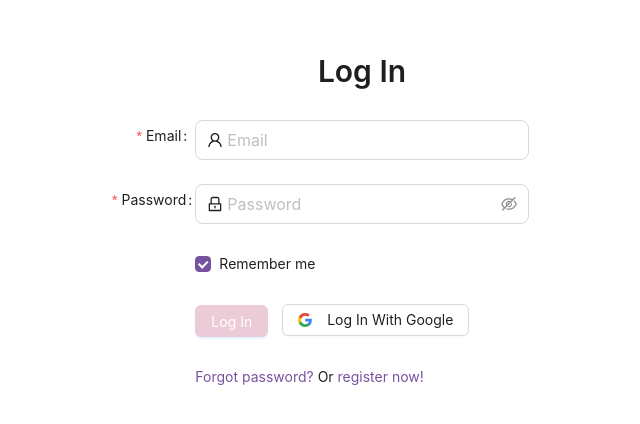
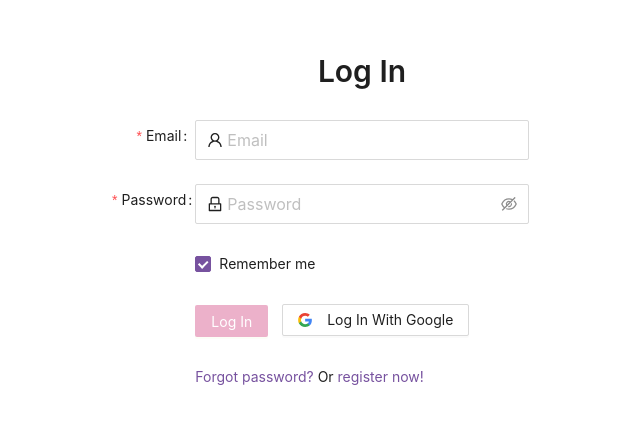
Before and after one commit to hannahw1004/dubhacks23, a React (Create React App) app: page /login in a window 1280 px wide. Shown: the part 178-602 px from the top of the page, without its empty margins (278-918 px from the left). Built offline with nearby package versions, Linux system fonts and the light colour scheme; no server answers.

Commit message:
Change theme color

```diff
--- a/src/LogIn.tsx
+++ b/src/LogIn.tsx
@@ -1,7 +1,7 @@
 import React, { useEffect, useState } from "react";
 import { Link, useNavigate } from "react-router-dom";
 import { LockOutlined, UserOutlined } from "@ant-design/icons";
-import { Button, Checkbox, Form, Input, Typography, Spin } from "antd";
+import { Button, Checkbox, Form, Input, Typography, Spin, ConfigProvider } from "antd";
 import { notification } from "antd";
 import { logIn, logInGoogle } from "./firebase";
 import { useAuthState } from "react-firebase-hooks/auth";
@@ -79,6 +79,7 @@ export const LogIn: React.FC = () => {
       <Title level={2} style={{ marginBottom: "1em" }}>
         Log In
       </Title>
+
       <Form
         name="basic"
         labelCol={{ span: 4 }}
@@ -88,6 +89,15 @@ export const LogIn: React.FC = () => {
         onFinish={onFinish}
         onFinishFailed={onFinishFailed}
         autoComplete="off"
+      >
+        <ConfigProvider
+          theme={{
+            token: {
+              colorPrimary:'#77529F',
+              borderRadius: 2,
+              colorBgContainer: '#FFFFFF',
+            },
+          }}
         >
             <Form.Item<FieldType>
           label="Email"
@@ -127,6 +137,15 @@ export const LogIn: React.FC = () => {
           />
         </Form.Item>
 
+        </ConfigProvider>
+
+        <ConfigProvider theme={{
+          token: {
+            colorPrimary:'#ECB1CA',
+            borderRadius: 2,
+            colorBgContainer: '#FFFFFF',
+          }
+        }}>
             <Form.Item<FieldType>
             name="remember"
             valuePropName="checked"
@@ -134,8 +153,19 @@ export const LogIn: React.FC = () => {
           >
             <Checkbox className="checkbox">Remember me</Checkbox>
           </Form.Item>
+        </ConfigProvider>
+
 
         <Form.Item {...tailLayout}>
+
+          <ConfigProvider
+          theme={{
+            token: {
+              colorPrimary:'#77529F',
+              borderRadius: 2,
+              colorBgContainer: '#77529F',
+            },
+          }}>
             <Button
               type="primary"
               htmlType="submit"
@@ -144,6 +174,16 @@ export const LogIn: React.FC = () => {
             >
               Log In
             </Button>
+          </ConfigProvider>
+
+          <ConfigProvider
+          theme={{
+            token: {
+              colorPrimary:'#77529F',
+              borderRadius: 2,
+              colorBgContainer: '#FFFFFF',
+            },
+          }}>
           <Button
             type="default"
             className="login-form-buttons"
@@ -161,12 +201,25 @@ export const LogIn: React.FC = () => {
             />
             Log In With Google
           </Button>
+
+          </ConfigProvider>
         </Form.Item>
         <Form.Item wrapperCol={{ offset: 4, span: 16 }}>
+
+          <ConfigProvider
+            theme={{
+              token: {
+                colorPrimary:'#ECB1CA',
+                borderRadius: 2,
+                colorBgContainer: '#FFFFFF',
+              },
+            }}>
             <a className="login-form-forgot" href="">
               Forgot password?
             </a>
             &nbsp;Or <Link to="/signup" className="login-form-forgot">register now!</Link>
+          </ConfigProvider>
+
         </Form.Item>
       </Form>
     </div>
--- a/src/Start.tsx
+++ b/src/Start.tsx
@@ -1,7 +1,7 @@
 import React from "react";
 
 import { Link } from "react-router-dom";
-import { Button } from "antd";
+import { Button, ConfigProvider } from "antd";
 import arrow from "./angle-down-svgrepo-com.svg";
 
 const onFinish = (values: any) => {
@@ -46,11 +46,21 @@ const Start: React.FC = () => {
             making your living space more than just a place to stay - it's a
             place to belong. Explore, connect, and grow with us today!
           </p>
-          <Link to="/login">
-            <Button type="primary" className="get-started-button">
-              Get started!
-            </Button>
-          </Link>
+          <ConfigProvider
+            theme={{
+              token: {
+                colorPrimary:'#77529F',
+                borderRadius: 2,
+                colorBgContainer: '#77529F',
+              },
+          }}>
+            <Link to="/login">
+              <Button type="primary" className="get-started-button">
+                Get started!
+              </Button>
+            </Link>
+          </ConfigProvider>
+
         </div>
       </div>
     </>
--- a/src/index.css
+++ b/src/index.css
@@ -73,7 +73,7 @@ code {
 }
 
 .get-started-button {
-    background-color: rgb(236, 203, 217);
+    background-color: rgb(236, 177, 202);
     width: 200px;
     height: 50px;
     font-size: 23px;
@@ -81,7 +81,7 @@ code {
 }
 
 .login-form-button {
-    background-color: rgb(236, 203, 217);
+    background-color: rgb(236, 177, 202);
 }
 
 .login-form-forgot {
@@ -89,7 +89,7 @@ code {
 }
 
 .register-form-button {
-    background-color: rgb(236, 203, 217);
+    background-color: rgb(236, 177, 202);
 }
 
 .checkbox {
```
Lines whose indentation alone changed are shown as unchanged.
